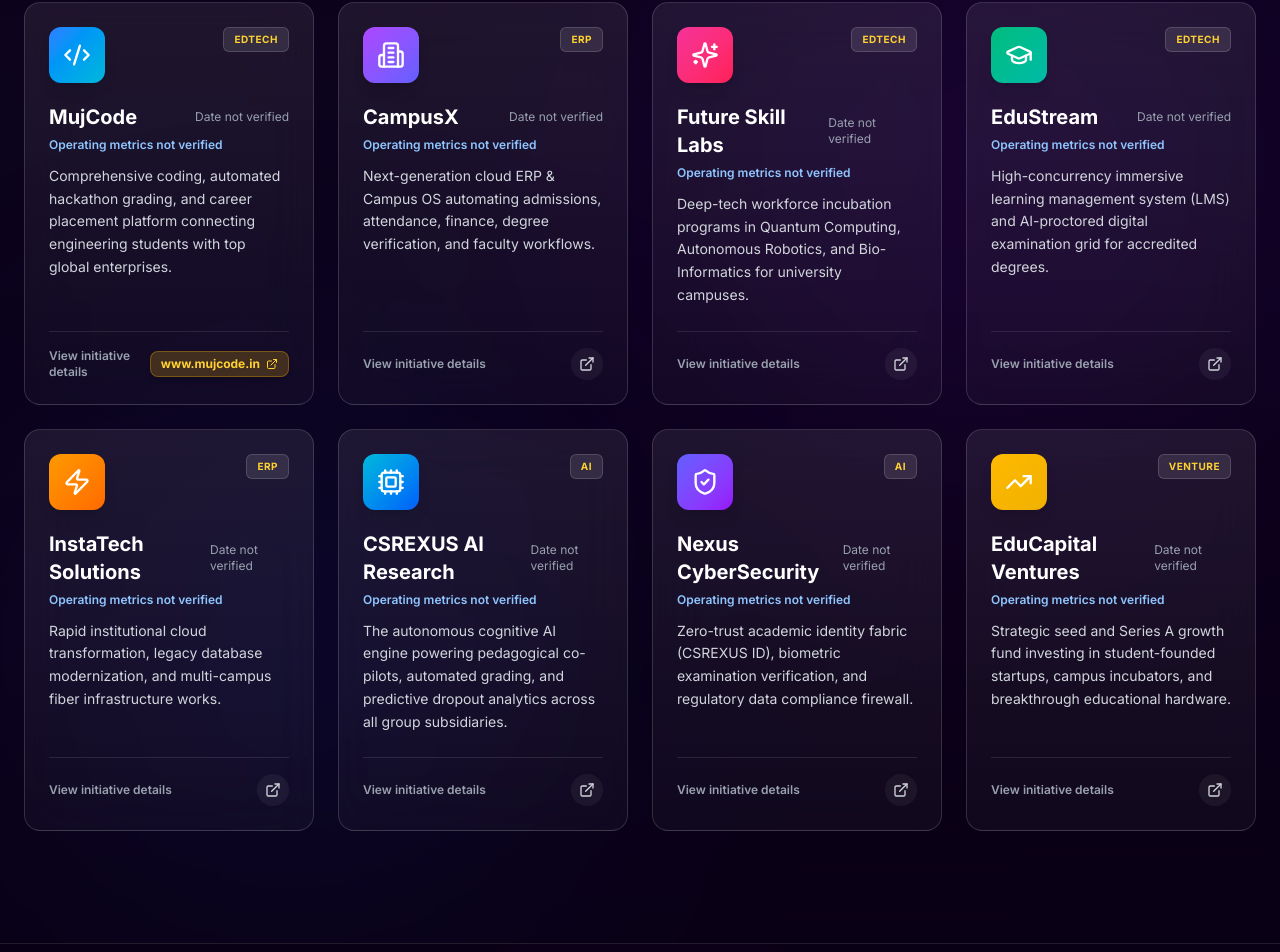
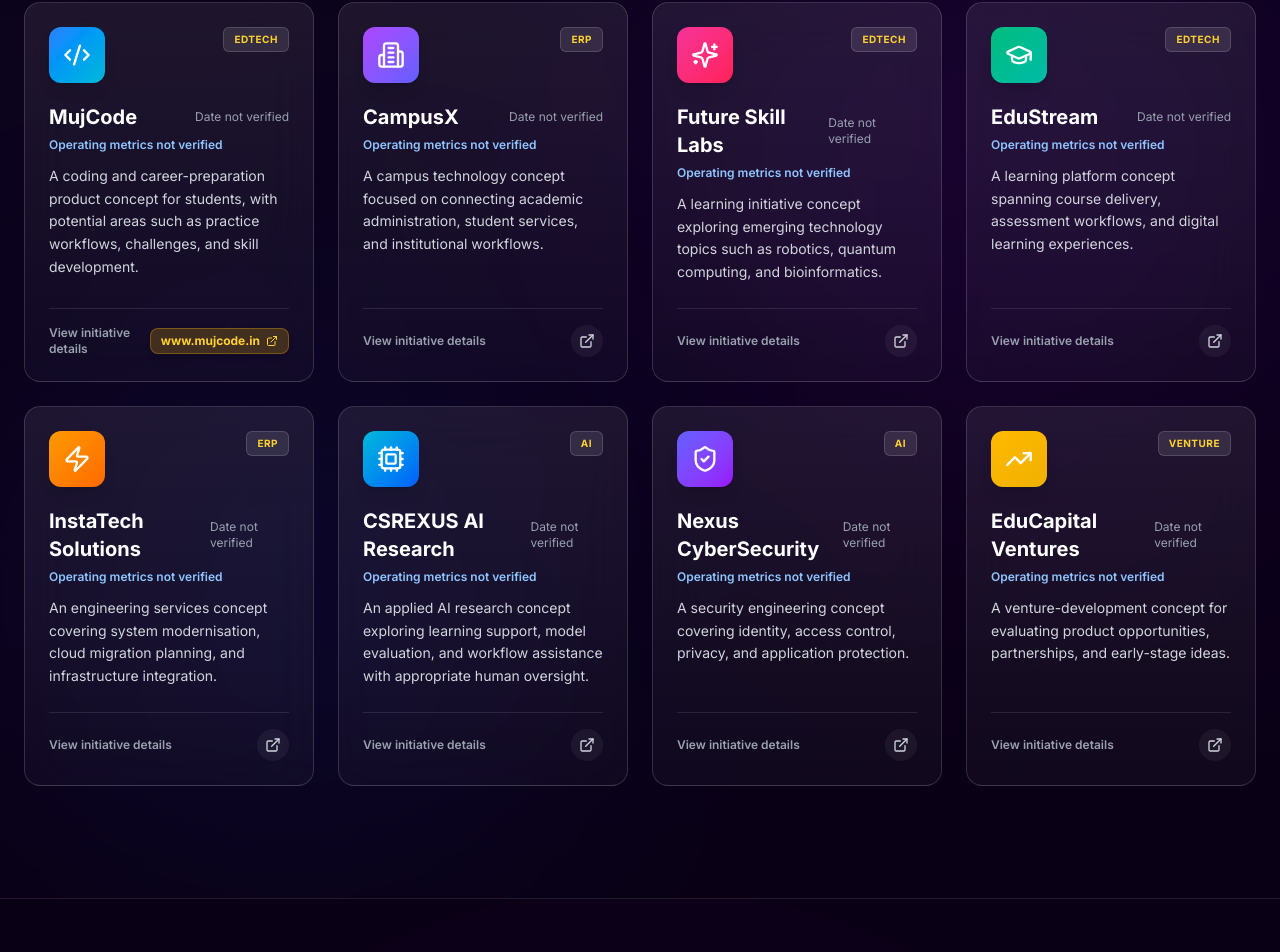
Before and after one commit to CSrajput-ux/CSrexus, a React (Vite) app: page / in a window 1280 px wide. Shown: the part 2928-3880 px from the top of the page. Built offline with nearby package versions, Linux system fonts and the light colour scheme.

Commit message:
content: present portfolio and governance items as proposed initiatives

```diff
--- a/src/app/components/Ecosystem.tsx
+++ b/src/app/components/Ecosystem.tsx
@@ -45,7 +45,7 @@ const subsidiaries: Subsidiary[] = [
     leadership: 'Leadership information not published',
     founded: 'Date not verified',
     scale: 'Operating metrics not verified',
-    description: 'Comprehensive coding, automated hackathon grading, and career placement platform connecting engineering students with top global enterprises.',
+    description: 'A coding and career-preparation product concept for students, with potential areas such as practice workflows, challenges, and skill development.',
     deepDiveText: 'This entry describes a product or initiative associated with CSREXUS. Confirm availability, delivery status, customers, metrics, and the responsible legal entity directly before relying on it.',
     synergyPoint: 'Potential collaboration area; confirm technical integrations, ownership, and availability with the project team.',
     icon: Code2,
@@ -62,7 +62,7 @@ const subsidiaries: Subsidiary[] = [
     leadership: 'Leadership information not published',
     founded: 'Date not verified',
     scale: 'Operating metrics not verified',
-    description: 'Next-generation cloud ERP & Campus OS automating admissions, attendance, finance, degree verification, and faculty workflows.',
+    description: 'A campus technology concept focused on connecting academic administration, student services, and institutional workflows.',
     deepDiveText: 'This entry describes a product or initiative associated with CSREXUS. Confirm availability, delivery status, customers, metrics, and the responsible legal entity directly before relying on it.',
     synergyPoint: 'Potential collaboration area; confirm technical integrations, ownership, and availability with the project team.',
     icon: Building2,
@@ -77,7 +77,7 @@ const subsidiaries: Subsidiary[] = [
     leadership: 'Leadership information not published',
     founded: 'Date not verified',
     scale: 'Operating metrics not verified',
-    description: 'Deep-tech workforce incubation programs in Quantum Computing, Autonomous Robotics, and Bio-Informatics for university campuses.',
+    description: 'A learning initiative concept exploring emerging technology topics such as robotics, quantum computing, and bioinformatics.',
     deepDiveText: 'This entry describes a product or initiative associated with CSREXUS. Confirm availability, delivery status, customers, metrics, and the responsible legal entity directly before relying on it.',
     synergyPoint: 'Potential collaboration area; confirm technical integrations, ownership, and availability with the project team.',
     icon: Sparkles,
@@ -92,7 +92,7 @@ const subsidiaries: Subsidiary[] = [
     leadership: 'Leadership information not published',
     founded: 'Date not verified',
     scale: 'Operating metrics not verified',
-    description: 'High-concurrency immersive learning management system (LMS) and AI-proctored digital examination grid for accredited degrees.',
+    description: 'A learning platform concept spanning course delivery, assessment workflows, and digital learning experiences.',
     deepDiveText: 'This entry describes a product or initiative associated with CSREXUS. Confirm availability, delivery status, customers, metrics, and the responsible legal entity directly before relying on it.',
     synergyPoint: 'Potential collaboration area; confirm technical integrations, ownership, and availability with the project team.',
     icon: GraduationCap,
@@ -107,7 +107,7 @@ const subsidiaries: Subsidiary[] = [
     leadership: 'Leadership information not published',
     founded: 'Date not verified',
     scale: 'Operating metrics not verified',
-    description: 'Rapid institutional cloud transformation, legacy database modernization, and multi-campus fiber infrastructure works.',
+    description: 'An engineering services concept covering system modernisation, cloud migration planning, and infrastructure integration.',
     deepDiveText: 'This entry describes a product or initiative associated with CSREXUS. Confirm availability, delivery status, customers, metrics, and the responsible legal entity directly before relying on it.',
     synergyPoint: 'Potential collaboration area; confirm technical integrations, ownership, and availability with the project team.',
     icon: Zap,
@@ -122,7 +122,7 @@ const subsidiaries: Subsidiary[] = [
     leadership: 'Leadership information not published',
     founded: 'Date not verified',
     scale: 'Operating metrics not verified',
-    description: 'The autonomous cognitive AI engine powering pedagogical co-pilots, automated grading, and predictive dropout analytics across all group subsidiaries.',
+    description: 'An applied AI research concept exploring learning support, model evaluation, and workflow assistance with appropriate human oversight.',
     deepDiveText: 'This entry describes a product or initiative associated with CSREXUS. Confirm availability, delivery status, customers, metrics, and the responsible legal entity directly before relying on it.',
     synergyPoint: 'Potential collaboration area; confirm technical integrations, ownership, and availability with the project team.',
     icon: Cpu,
@@ -137,7 +137,7 @@ const subsidiaries: Subsidiary[] = [
     leadership: 'Leadership information not published',
     founded: 'Date not verified',
     scale: 'Operating metrics not verified',
-    description: 'Zero-trust academic identity fabric (CSREXUS ID), biometric examination verification, and regulatory data compliance firewall.',
+    description: 'A security engineering concept covering identity, access control, privacy, and application protection.',
     deepDiveText: 'This entry describes a product or initiative associated with CSREXUS. Confirm availability, delivery status, customers, metrics, and the responsible legal entity directly before relying on it.',
     synergyPoint: 'Potential collaboration area; confirm technical integrations, ownership, and availability with the project team.',
     icon: ShieldCheck,
@@ -152,7 +152,7 @@ const subsidiaries: Subsidiary[] = [
     leadership: 'Leadership information not published',
     founded: 'Date not verified',
     scale: 'Operating metrics not verified',
-    description: 'Strategic seed and Series A growth fund investing in student-founded startups, campus incubators, and breakthrough educational hardware.',
+    description: 'A venture-development concept for evaluating product opportunities, partnerships, and early-stage ideas.',
     deepDiveText: 'This entry describes a product or initiative associated with CSREXUS. Confirm availability, delivery status, customers, metrics, and the responsible legal entity directly before relying on it.',
     synergyPoint: 'Potential collaboration area; confirm technical integrations, ownership, and availability with the project team.',
     icon: TrendingUp,
@@ -232,7 +232,7 @@ export function Ecosystem() {
           ))}
         </div>
 
-        {/* Subsidiaries Grid */}
+        {/* Product and initiative cards */}
         <motion.div
           layout
           className="grid grid-cols-1 md:grid-cols-2 lg:grid-cols-3 xl:grid-cols-4 gap-6"
```
